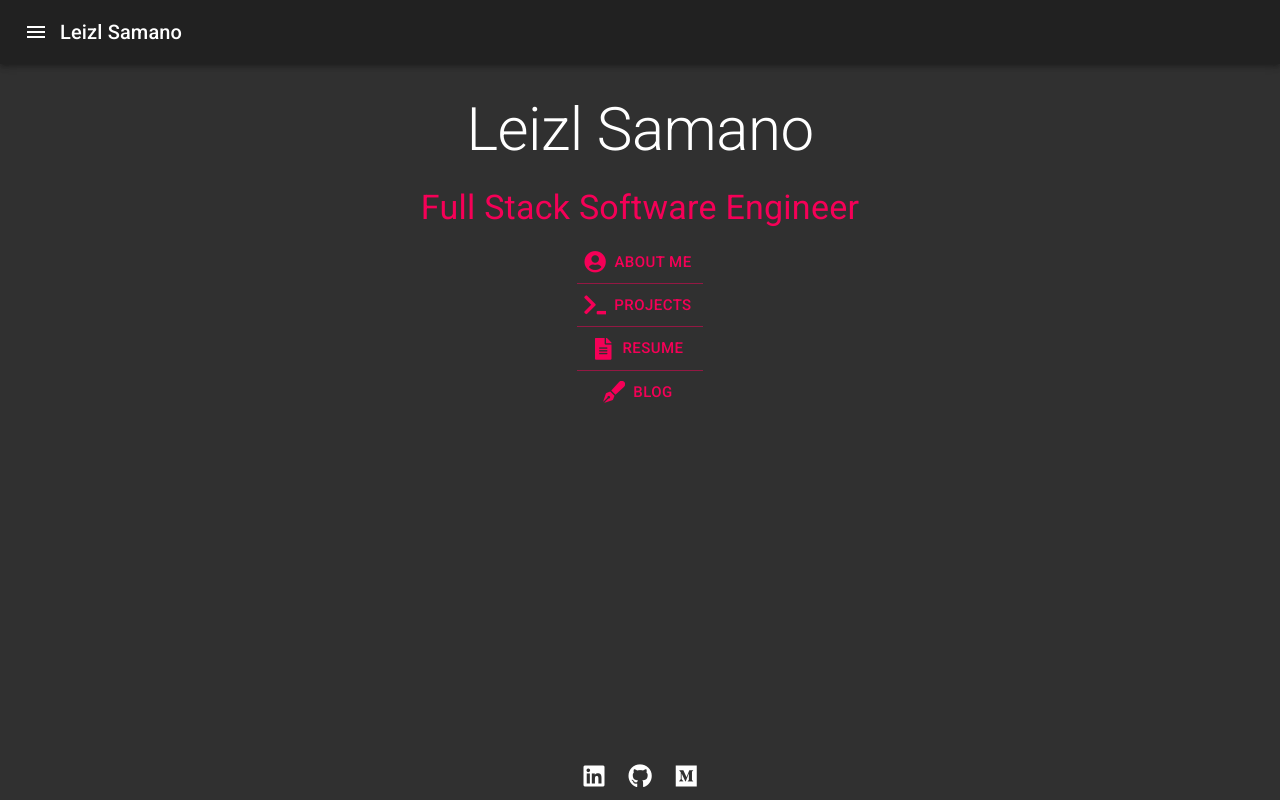
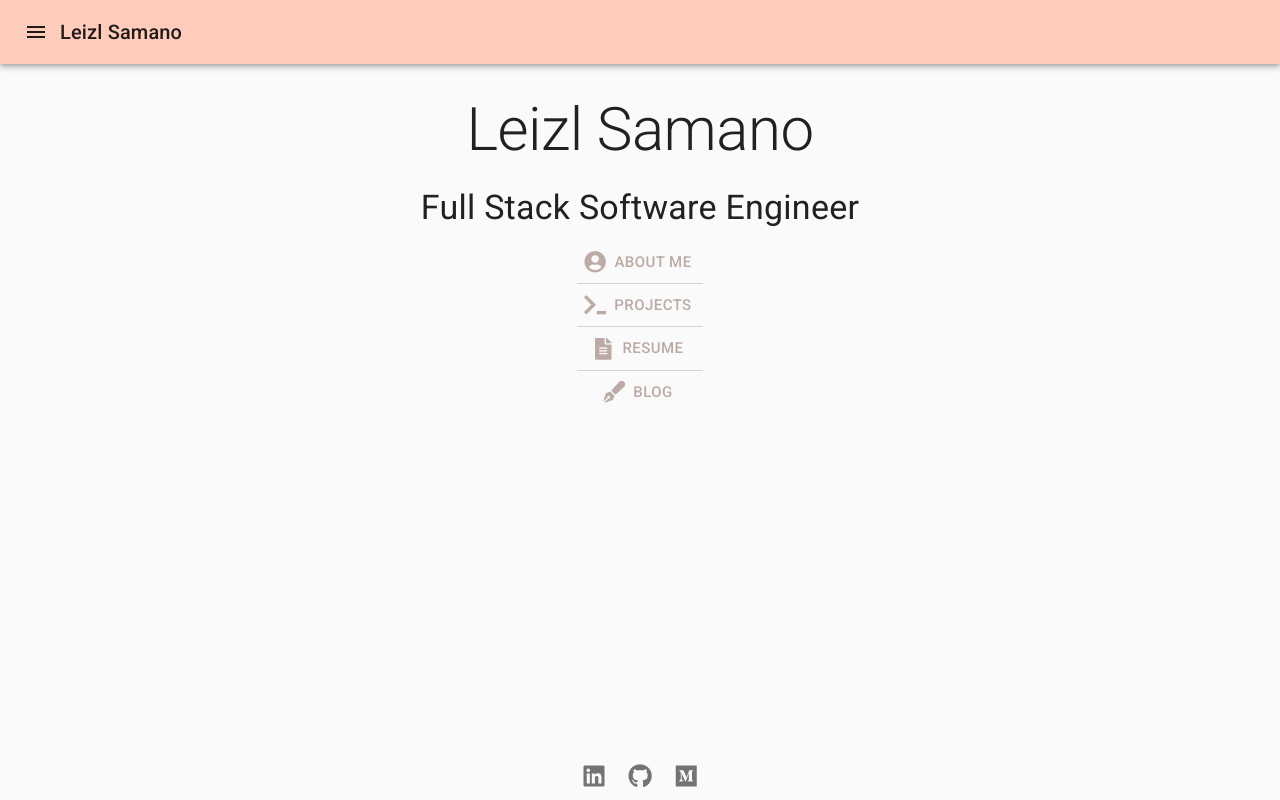
Before and after one commit to lsamano/portfolio, a React (Create React App) app: page / in a window 1280 px wide. Built offline with nearby package versions, Linux system fonts and the light colour scheme.

Commit message:
changed to light mode

```diff
--- a/src/components/ProjectCard.js
+++ b/src/components/ProjectCard.js
@@ -36,13 +36,13 @@ const ProjectCard = ({}) => {
       Challenge your friends in Tetris
     </Typography>
     <Typography color="textPrimary"><b>
-      <span style={{backgroundColor: theme.palette.secondary.dark, padding:"5px", margin:"5px"}}>
+      <span style={{backgroundColor: theme.palette.secondary.light, padding:"5px", margin:"5px"}}>
         JavaScript
       </span>
-      <span style={{backgroundColor: theme.palette.secondary.dark, padding:"5px", margin:"5px"}}>
+      <span style={{backgroundColor: theme.palette.secondary.light, padding:"5px", margin:"5px"}}>
         Express
       </span>
-      <span style={{backgroundColor: theme.palette.secondary.dark, padding:"5px", margin:"5px"}}>
+      <span style={{backgroundColor: theme.palette.secondary.light, padding:"5px", margin:"5px"}}>
         WebSockets
       </span></b>
     </Typography>
--- a/src/index.js
+++ b/src/index.js
@@ -6,14 +6,20 @@ import * as serviceWorker from './serviceWorker';
 import { ThemeProvider, createMuiTheme } from '@material-ui/core/styles';
 import CssBaseline from '@material-ui/core/CssBaseline';
 import { HashRouter as Router } from 'react-router-dom';
-import pink from '@material-ui/core/colors/pink';
-import green from '@material-ui/core/colors/green';
 
 const theme = createMuiTheme({
   palette: {
-    type: "dark",
-    primary: {main:"#212121"},
-    secondary: pink,
+    primary: {
+      main: '#ffccbc',
+      light: '#ffffee',
+      dark: '#cb9b8c'
+    },
+    secondary: {
+      main: '#bcaaa4',
+      light: '#efdcd5',
+      dark: '#8c7b75'
+      // main: '#bcefff'
+    },
   }
 })
 
--- a/src/pages/Home.js
+++ b/src/pages/Home.js
@@ -14,14 +14,14 @@ const Home = () => {
       <Typography variant="h2" component="h2" gutterBottom>
         Leizl Samano
       </Typography>
-      <Typography variant="h4" color="secondary" gutterBottom>
+      <Typography variant="h4" gutterBottom>
         Full Stack Software Engineer
       </Typography>
       <ButtonGroup
         orientation="vertical"
         size="large"
         color="secondary"
-        aria-label="vertical contained primary button group"
+        aria-label="vertical contained secondary button group"
         variant="text">
         <Button startIcon={<Icon className="fas fa-user-circle"/>} component={Link} to="/about">About Me</Button>
         <Button startIcon={<Icon className="fas fa-terminal"/>} component={Link} to="/projects">Projects</Button>
```
